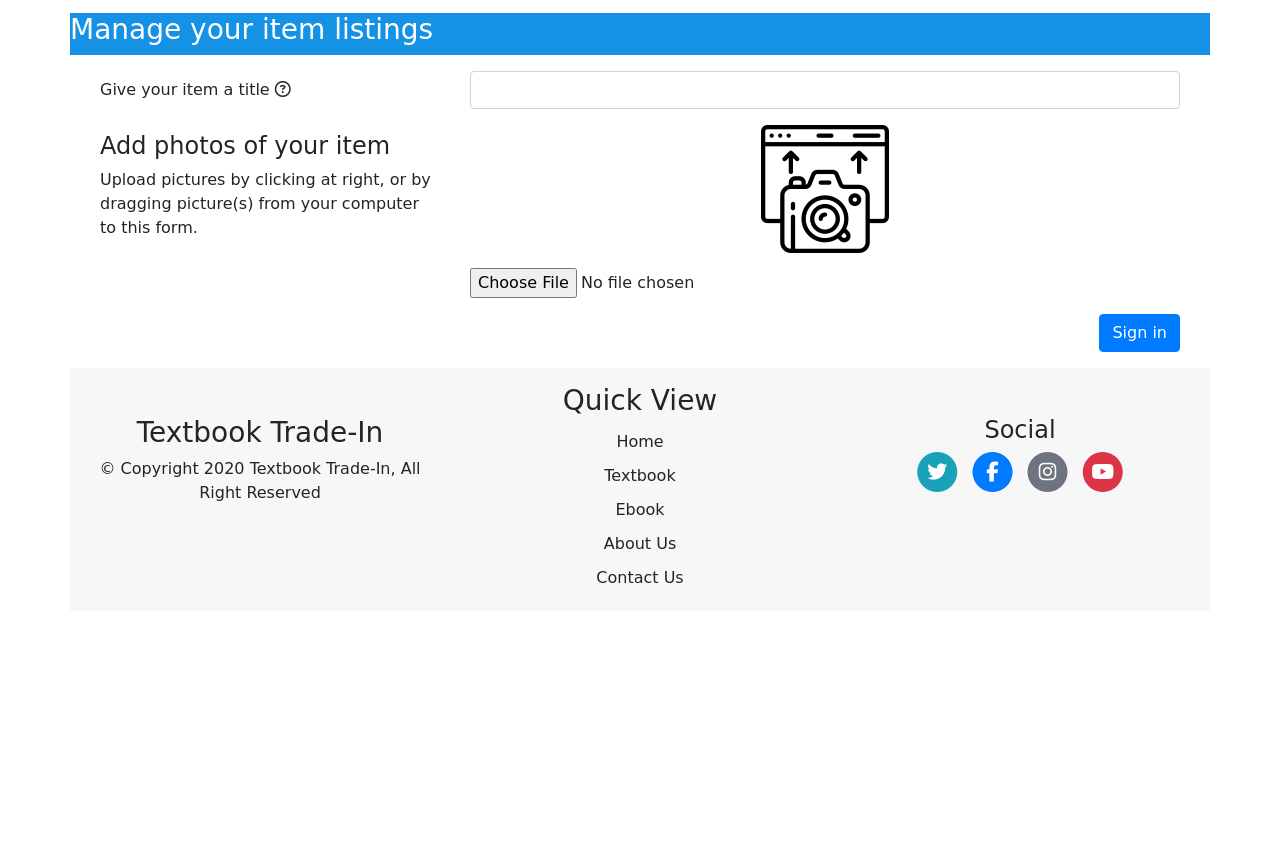
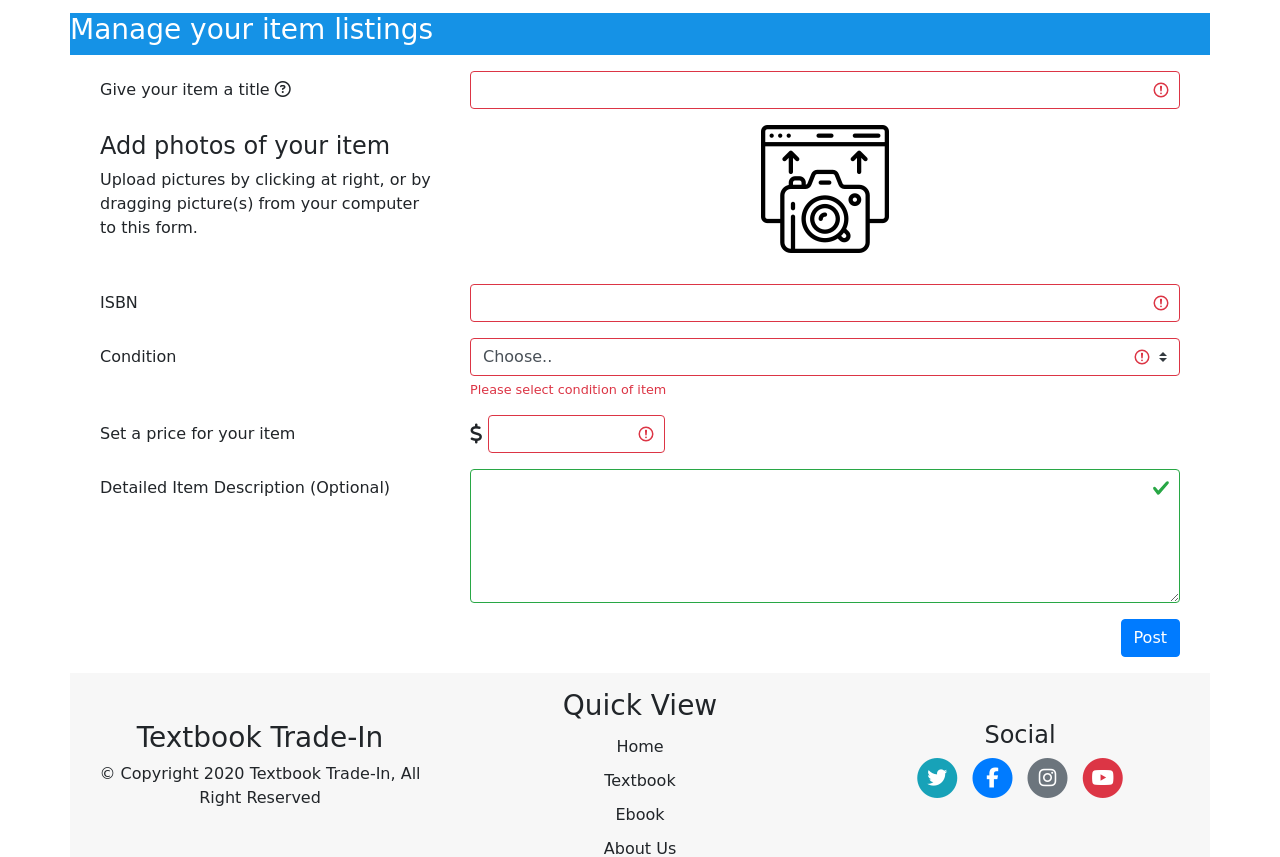
Before and after one commit to thanhthanh098/Textbook-Trade-In, a website: page selling.html in a window 1280 px wide. Shown: the part 649-1506 px from the top of the page. Before the commit the page ends 1260 px from the top, so only its background shows below. Drawn offline with nearby package versions, Linux system fonts and the light colour scheme; a web font is replaced by a local one.

Commit message:
selling page

```diff
--- a/css/styles.css
+++ b/css/styles.css
@@ -52,7 +52,7 @@ h1,h2{
 }
 
 .inline {
-    display: inline;
+    display: inline-block;
   }
 
 .changeUpLoadIcon {
@@ -65,3 +65,6 @@ h1,h2{
     background: url("../image/photoUpload2.png") no-repeat;
 
 }
+.justify-content-end a{
+    color: white;
+}
--- a/selling.html
+++ b/selling.html
@@ -20,6 +20,8 @@
 </head>
 
 <body>
+
+
 
 
 
@@ -85,28 +87,59 @@
     <div class="row bgc mt-3">
         <h3> Manage your item listings</h3>
     </div>
-    <div class="col mt-3">
+    <div class="was-validated col mt-3">
         <form>
             <div class="form-group row">
-              <label for="inputEmail3" class="col-sm-4 col-form-label">Give your item a title <i data-toggle="tooltip" data-html="true" title="<b>Item Title Tips</b> <p>Just a title of textbook only</p>" class="far fa-question-circle"></i></label>
-              <div class="col-sm-8">
-                <input type="email" class="form-control" id="inputEmail3">
-              </div>
+                <label for="inputTitle" class="col-sm-4 col-form-label">Give your item a title <i data-toggle="tooltip" data-html="true" title="<b>Item Title Tips</b> <p>Just a title of textbook only</p>" class="far fa-question-circle"></i></label>
+                <div class="col-sm-8">
+                    <input required type="text" class="form-control" id="inputTitle">
+                </div>
+
             </div>
             <div class="form-group row">
                 <label for="inputPassword3" class="col-sm-4 col-form-label"><h4>Add photos of your item</h4>Upload pictures by clicking at right, or by dragging picture(s) from your computer to this form.</label>
                 <div class="col-sm-8 text-center">
                     <label for="exampleFormControlFile1"><div class="changeUpLoadIcon"></div></label>
-                    <input type="file" class="form-control-file" id="exampleFormControlFile1">
-              </div>
+                    <input type="file" class="d-none form-control-file" id="exampleFormControlFile1">
+                </div>
             </div>
-
+            <div class="form-group row">
+                <label for="inputISBN" class="col-sm-4 col-form-label">ISBN</label>
+                <div class="col-sm-8">
+                    <input required type="text" class="form-control" id="inputISBN">
+                </div>
+            </div>
+            <div class=" form-group row">
+                <label for="inputCondition" class="col-sm-4 col-form-label">Condition</label>
+                <div class="col-sm-8">
+                    <select id="inputCondition" class="custom-select" required>
+                        <option value="">Choose.. </option>
+                        <option value="used">Used(normal wear)</option>
+                        <option value="likeNew">Like New</option>
+                        <option value="new">New</option>
+                        <option value="other">Other</option>
+                      </select>
+                      <div class="invalid-feedback">Please select condition of item</div>
+                </div>
+            </div>
+            <div class="form-group row">
+                <label for="inputPrice" class="col-sm-4 col-form-label">Set a price for your item</label>
+                <div class="col-sm-8 ">
+                    <i class=" inline fas fa-lg fa-dollar-sign">&nbsp; </i><input id="inputPrice" required type="text" class="inline w-25 form-control">
+                </div>
+            </div>
+            <div class="form-group row">
+                <label for="inputDetail" class="col-sm-4 col-form-label">Detailed Item Description (Optional) </label>
+                <div class="col-sm-8">
+                    <textarea class="form-control" name="" id="inputDetail" cols="30" rows="5"></textarea>
+                </div>
+            </div>
 
 
 
             <div class="form-group row">
               <div class="col text-right">
-                <button type="submit" class="btn btn-primary">Sign in</button>
+                <button type="submit" class="btn btn-primary">Post</button>
               </div>
             </div>
           </form>
```
Also changed, not shown: user.html (+2 -2 lines).
